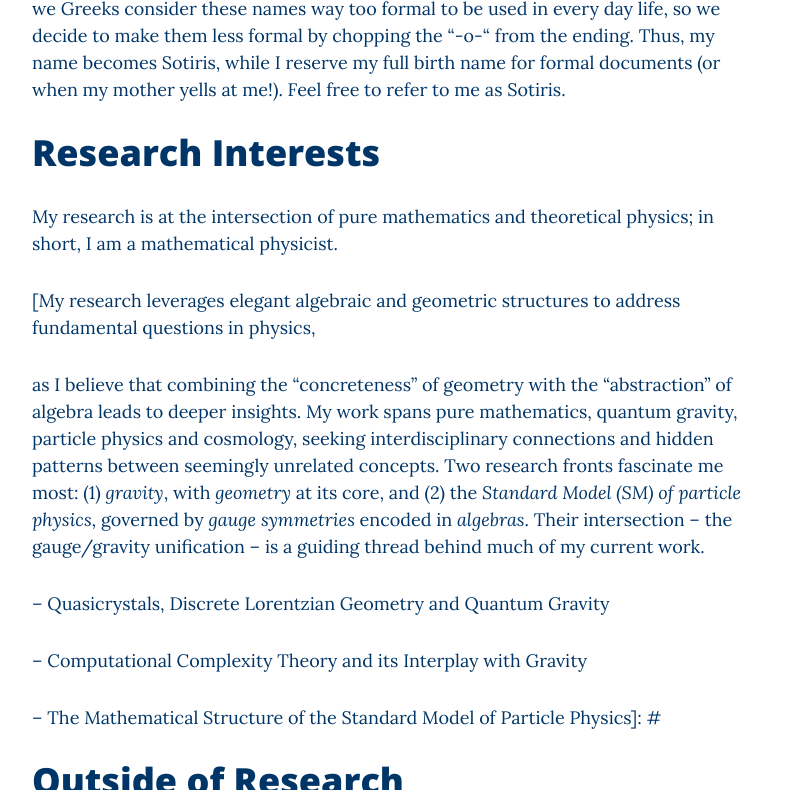
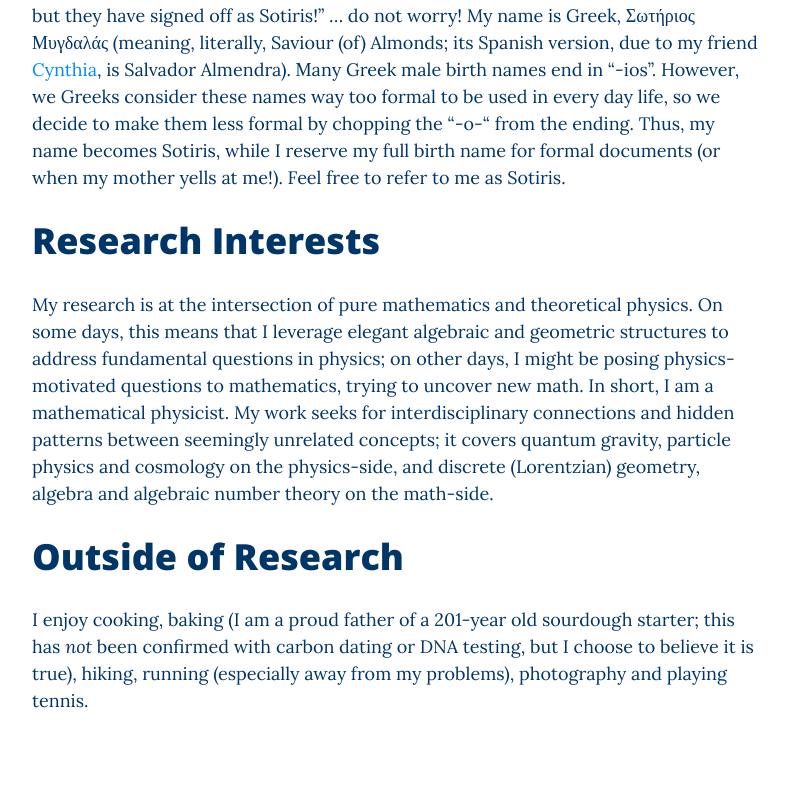
Before and after one commit to smygdalas/SMygdalas.github.io, a Jekyll site: the page built from index.md, in a window 1280 px wide and 900 px high, scrolled down 1373 px, cut to the strip 55-845 px from the top of the window. Shown: the whole strip, without its empty margins (243-1032 px from the left). Built offline with Jekyll 4.4.1, drawn with Linux system fonts in a browser that asks for light colours; nearby versions of some CDN libraries; comment, search, counter and statistics services are not loaded; some of the changed text lies outside the part shown.

Commit message:
Update index.md

```diff
--- a/index.md
+++ b/index.md
@@ -16,19 +16,7 @@ My name is Sotiris Mygdalas\* (he/him) and I am currently a research assistant -
 
 # Research Interests
 
-My research is at the intersection of pure mathematics and theoretical physics; in short, I am a mathematical physicist.
-
-
-[My research leverages elegant algebraic and geometric structures to address fundamental questions in physics,
-
-as I believe that combining the "concreteness" of geometry with the "abstraction" of algebra leads to deeper insights. My work spans pure mathematics, quantum gravity, particle physics and cosmology, seeking interdisciplinary connections and hidden patterns between seemingly unrelated concepts. Two research fronts fascinate me most: (1) *gravity*, with *geometry* at its core, and (2) the *Standard Model (SM) of particle physics*, governed by *gauge symmetries* encoded in *algebras*. Their intersection -- the gauge/gravity unification -- is a guiding thread behind much of my current work.
-
-
--- Quasicrystals, Discrete Lorentzian Geometry and Quantum Gravity
-
--- Computational Complexity Theory and its Interplay with Gravity
-
--- The Mathematical Structure of the Standard Model of Particle Physics]: #
+My research is at the intersection of pure mathematics and theoretical physics. On some days, this means that I leverage elegant algebraic and geometric structures to address fundamental questions in physics; on other days, I might be posing physics-motivated questions to mathematics, trying to uncover new math. In short, I am a mathematical physicist. My work seeks for interdisciplinary connections and hidden patterns between seemingly unrelated concepts; it covers quantum gravity, particle physics and cosmology on the physics-side, and discrete (Lorentzian) geometry, algebra and algebraic number theory on the math-side.
 
 # Outside of Research
 
```
Also changed, not shown: other parts of index.md (+1 -1 lines).
